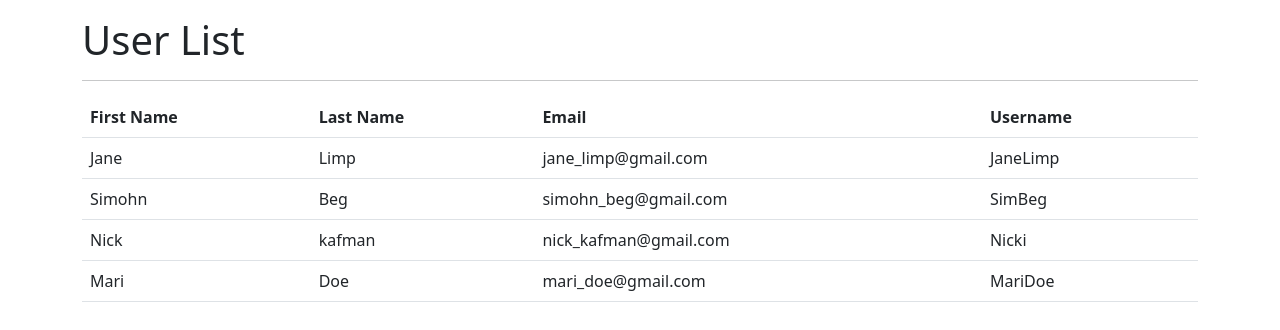
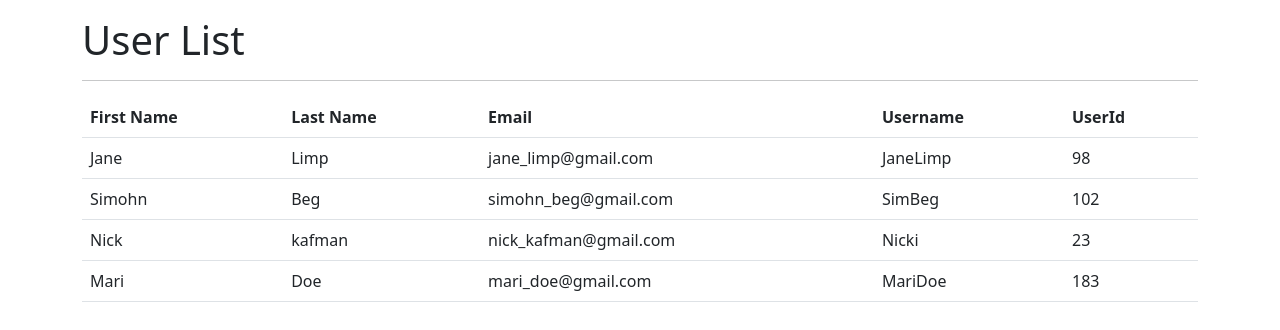
Before and after one commit to fh-kazemi84/simple-angular-project, an Angular app: page / in a window 1280 px wide. Shown: the top 330 px of the page. Built offline with nearby package versions, Linux system fonts and the light colour scheme.

Commit message:
Update UserInfo Table

```diff
--- a/src/app/user-list/user-list-bootstrap.component.html
+++ b/src/app/user-list/user-list-bootstrap.component.html
@@ -6,6 +6,7 @@
             <th>Last Name</th>
             <th>Email</th>
             <th>Username</th>
+            <th>UserId</th>
         </tr>
     </thead>
 
@@ -15,6 +16,7 @@
             <td>{{templateUserInfo.lastname}}</td>
             <td>{{templateUserInfo.email}}</td>
             <td>{{templateUserInfo.username}}</td>
+            <td>{{templateUserInfo.userId}}</td>
         </tr>
     </tbody>
 
```
